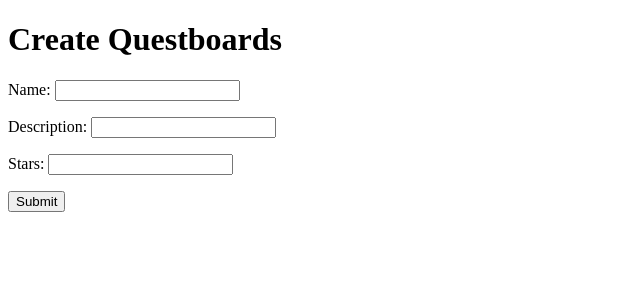
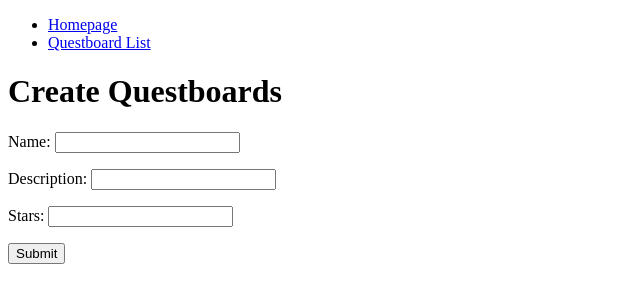
Before and after one commit to kendragon016/Questboard, a Django app: page /create in a window 1280 px wide. Shown: the top 303 px of the page, without its empty margins (0-640 px from the left). Run offline with Django 3.2, Linux system fonts and the light colour scheme.

Commit message:
added navbar

```diff
--- a/questboard/templates/base.html
+++ b/questboard/templates/base.html
@@ -9,6 +9,17 @@
     {% block styles %}{% endblock %}
   </head>
 
+  <nav>
+    <ul>
+      <li>
+        <a  href="/home">Homepage</a>
+      </li>
+      <li>
+        <a  href="/list">Questboard List</a>
+      </li>
+    </ul>
+  </nav>
+
   <body>
     {% block content %}{% endblock %}
     {% block scripts %}{% endblock %}
```
